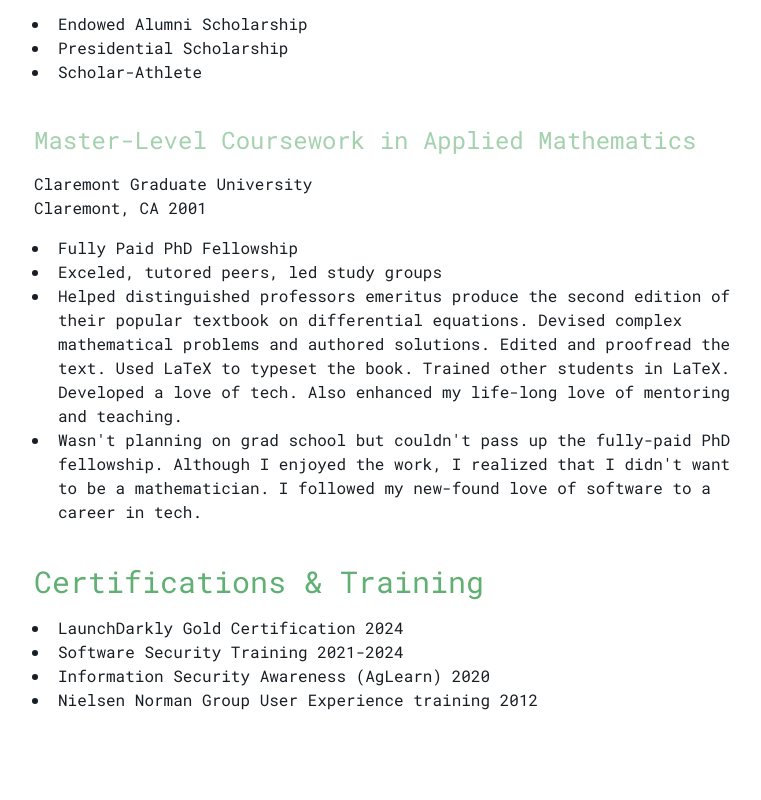
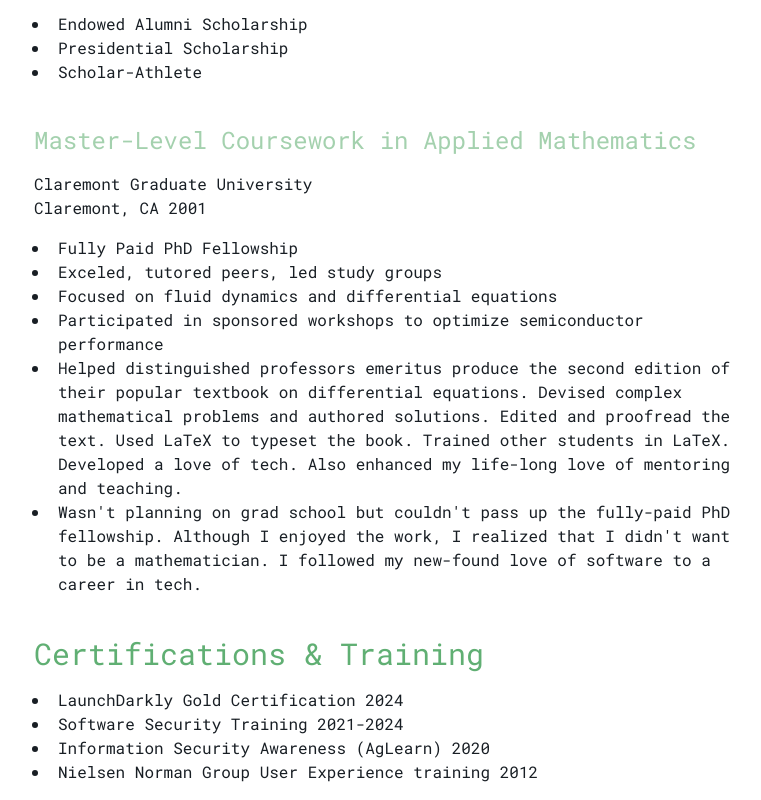
Before and after one commit to bensbits91/portfolio-2025-nextjs-js-tailwind, a Next.js app: page /about in a window 1280 px wide. Shown: the part 726-1526 px from the top of the page, without its empty margins (246-1007 px from the left). Before the commit the page ends 1454 px from the top, so only its background shows below. Built offline with nearby package versions, Linux system fonts and the light colour scheme.

Commit message:
minor content update

```diff
--- a/app/data.js
+++ b/app/data.js
@@ -1563,6 +1563,8 @@ export const education = [
       awards: [
          'Fully Paid PhD Fellowship',
          'Exceled, tutored peers, led study groups',
+         'Focused on fluid dynamics and differential equations',
+         'Participated in sponsored workshops to optimize semiconductor performance',
          'Helped distinguished professors emeritus produce the second edition of their popular textbook on differential equations. Devised complex mathematical problems and authored solutions. Edited and proofread the text. Used LaTeX to typeset the book. Trained other students in LaTeX. Developed a love of tech. Also enhanced my life-long love of mentoring and teaching.',
          "Wasn't planning on grad school but couldn't pass up the fully-paid PhD fellowship. Although I enjoyed the work, I realized that I didn't want to be a mathematician. I followed my new-found love of software to a career in tech."
       ]
```
